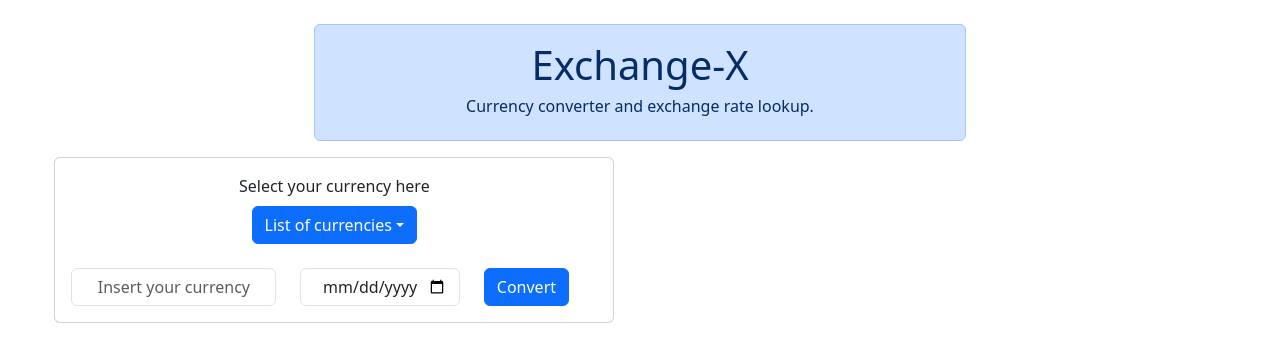
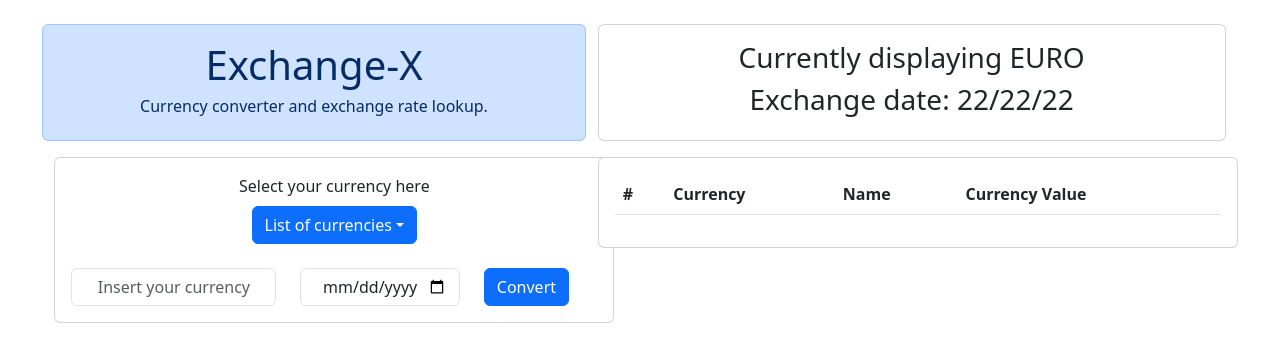
Before and after one commit to Sebs5384/rate-exchange-web, a website: page index.html in a window 1280 px wide. Drawn offline with nearby package versions, Linux system fonts and the light colour scheme; no server answers.

Commit message:
Updates index.html
We added a new card that will display the current currency being displayed and the date

```diff
--- a/index.html
+++ b/index.html
@@ -10,9 +10,20 @@
   </head>
   <body>
     <div class="row justify-content-center">
-      <div class="col-6 alert alert-primary gy-4 text-center">
+      <div class="col-5 alert alert-primary gy-4 text-center">
         <h1 class="display-6">Exchange-X</h1>
         <h6>Currency converter and exchange rate lookup.</h6>
+      </div>
+
+      <div class="col-6 gy-4">
+        <div class="card" id="exchange-info-card">
+          <div class="card-body">
+            <div class="gy-5 text-center">
+              <h3 id="exchange-title">Currently displaying EURO</h3>
+              <h3 id="exchange-date">Exchange date: 22/22/22</h3>
+            </div>
+          </div>
+        </div>
       </div>
     </div>
 
@@ -46,9 +57,9 @@
       </div>
 
       <div class="col-6">
-        <div class="card gy-4 hidden" id="currency-table-card">
+        <div class="card gy-4" id="currency-table-card">
           <div class="card-body">
-            <table class="table">
+            <table class="table list-scroll">
               <tr>
                 <th scope="col">#</th>
                 <th scope="col">Currency</th>
```
